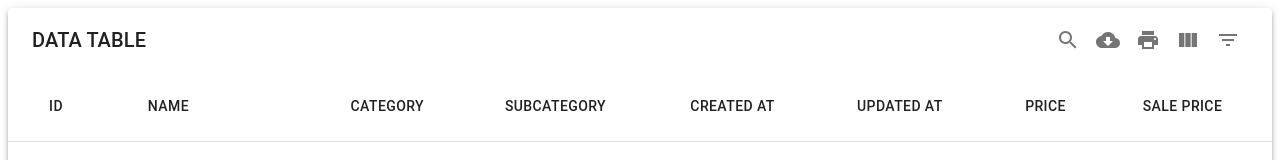
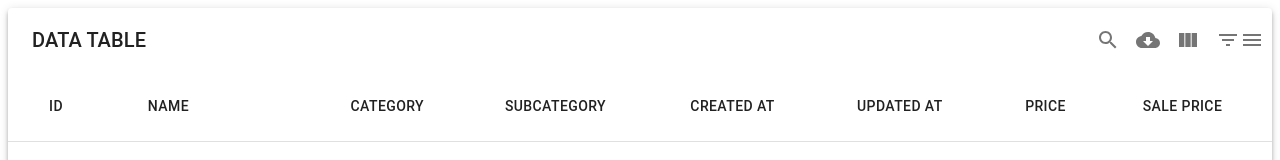
Before and after one commit to dmelloaries/DATA-TABLE, a React (Vite) app: page / in a window 1280 px wide. Shown: the top 160 px of the page. Built offline with nearby package versions, Linux system fonts and the light colour scheme.

Commit message:
added sidePanel option on click

```diff
--- a/src/components/MyDataTable.jsx
+++ b/src/components/MyDataTable.jsx
@@ -1,9 +1,13 @@
-import React from "react";
+import React, { useState } from "react";
 import MUIDataTable from "mui-datatables";
+import { Drawer, IconButton, Button, Typography, Box } from "@mui/material";
+import { Menu as MenuIcon, Close as CloseIcon } from "@mui/icons-material";
 import UseData from "../utils/UseData";
 import { formatDate } from "../api/formatDate";
 
 const MyDataTable = () => {
+  const [drawerOpen, setDrawerOpen] = useState(false);
+
   const columns = [
     { name: "id", label: "ID" },
     { name: "name", label: "Name" },
@@ -30,6 +34,9 @@ const MyDataTable = () => {
   const options = {
     selectableRows: "none",
     rowsPerPage: 10,
+    print: false,
+
+
   };
 
   const sampleData = UseData;
@@ -45,13 +52,52 @@ const MyDataTable = () => {
     item.sale_price,
   ]);
 
+  const toggleDrawer = () => {
+    setDrawerOpen(!drawerOpen);
+  };
+
   return (
+    <div style={{ position: 'relative' }}>
+      <IconButton
+        onClick={toggleDrawer}
+        style={{ position: 'absolute', top: 12, right: 0, zIndex: 1201 }}
+      >
+        {drawerOpen ? <CloseIcon /> : <MenuIcon />}
+      </IconButton>
+
+      <Drawer
+        anchor="right"
+        open={drawerOpen}
+        onClose={toggleDrawer}
+        variant="persistent"
+        sx={{ width: 400, flexShrink: 0, '& .MuiDrawer-paper': { width: 400, boxSizing: 'border-box' } }}
+      >
+        <Box p={2}>
+          <Typography variant="h6" gutterBottom>
+            Side Panel
+          </Typography>
+          <Button
+            variant="contained"
+            color="primary"
+            onClick={() => {
+
+              console.log('Button in side panel clicked');
+
+            }}
+          >
+            Perform Operation
+          </Button>
+
+        </Box>
+      </Drawer>
+
       <MUIDataTable
         title={"DATA TABLE"}
         data={formattedData}
         columns={columns}
         options={options}
       />
+    </div>
   );
 };
 
```
Lines whose indentation alone changed are shown as unchanged.
